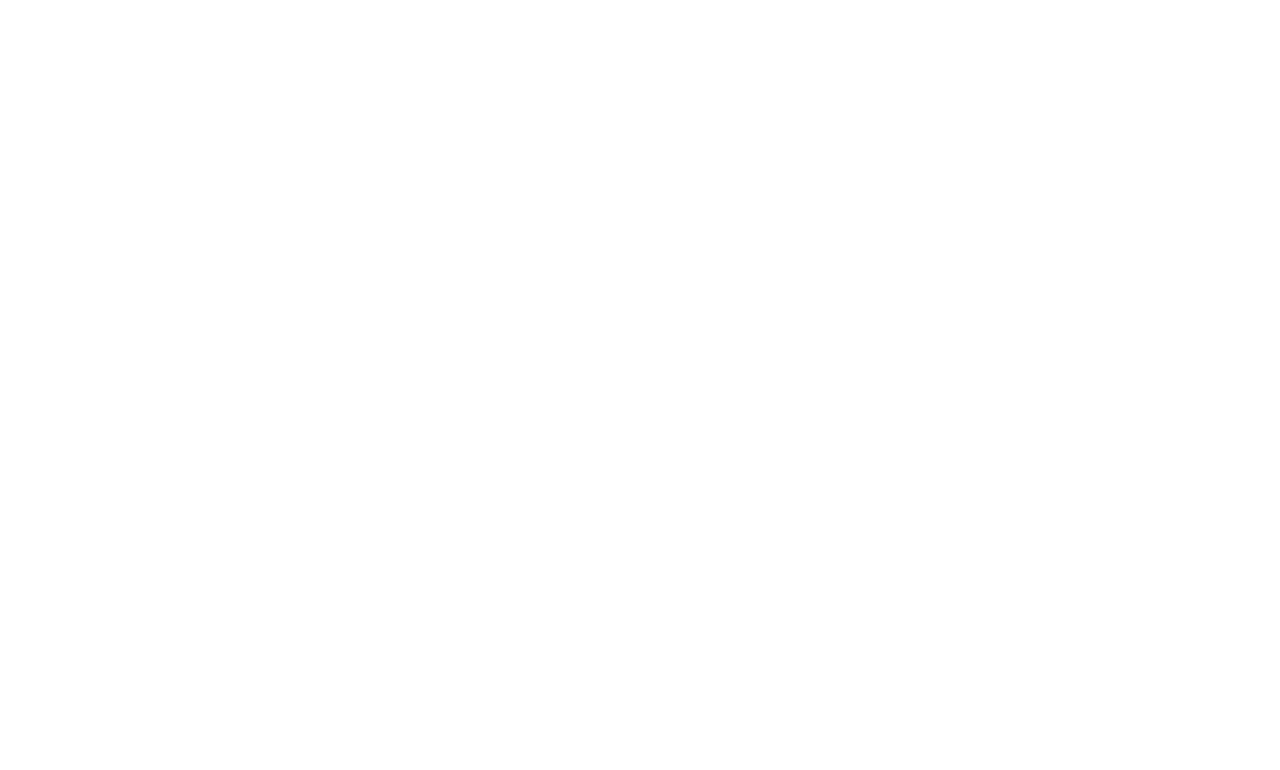
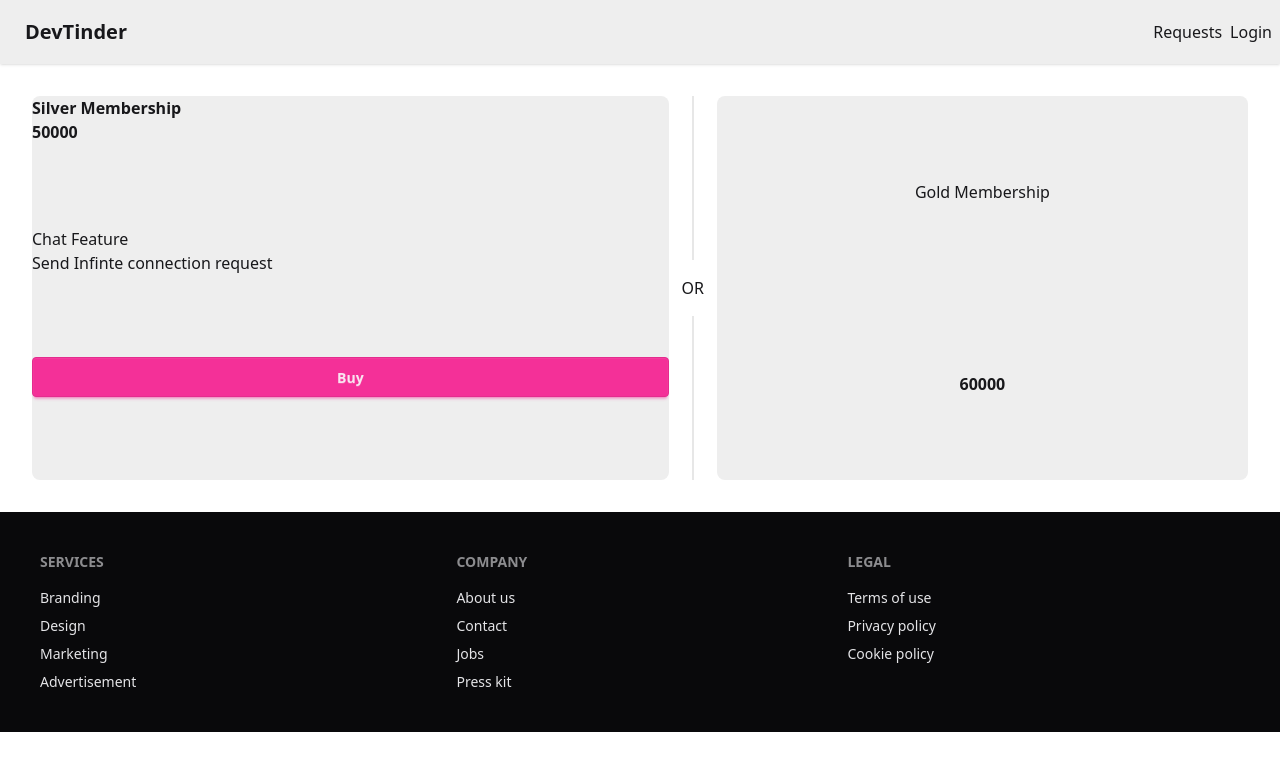
Before and after one commit to Athuldevan/DevTinder-Frontend, a React (Vite) app: page /premium in a window 1280 px wide. Before the commit this address had no page. Shown: the top 770 px of the page. Built offline with nearby package versions, Linux system fonts and the light colour scheme; no server answers.

Commit message:
feat : Payment integration using Razorpay

```diff
--- a/index.html
+++ b/index.html
@@ -1,13 +1,14 @@
-<!doctype html>
+<!DOCTYPE html>
 <html lang="en">
   <head>
     <meta charset="UTF-8" />
-    <link rel="icon" type="image/svg+xml" href="/vite.svg" />
+    <!-- <link rel="icon" type="image/svg+xml" href="/vite.svg" /> -->
     <meta name="viewport" content="width=device-width, initial-scale=1.0" />
-    <title>devtinder-client</title>
+    <title>DevTinder</title>
   </head>
   <body>
     <div id="root"></div>
+    <script src="https://checkout.razorpay.com/v1/checkout.js"></script>
     <script type="module" src="/src/main.jsx"></script>
   </body>
 </html>
--- a/src/App.tsx
+++ b/src/App.tsx
@@ -5,7 +5,7 @@
 import ConnectionsPage from "./features/connections/ConnectionsPage";
 import RequestPage from "./features/Requests/Pages/RequestPage";
 import SignupPage from "./features/Auth/SignupPage";
-import Toast from "./components/ui/Toast";
+import PremiumPage from "./features/premium/pages/premiumPage";
 const HomePage = lazy(() => import("./features/Home/HomePage"));
 const Loading = lazy(() => import("./components/ui/Loading"));
 const LoginPage = lazy(() => import("./features/Auth/LoginPage"));
@@ -24,10 +24,10 @@
               <Route path="/profile" element={<ProfilePage />} />
               <Route path="/connections" element={<ConnectionsPage />} />
               <Route path="/requests" element={<RequestPage />} />
+              <Route path="/premium" element={<PremiumPage />} />
             </Route>
           </Routes>
         </BrowserRouter>
-
       </Suspense>
     </>
   );
--- a/src/components/Feed/FeedCard.tsx
+++ b/src/components/Feed/FeedCard.tsx
@@ -18,16 +18,24 @@
 }
 
 export default function Feed({ user }: UserCardProps) {
+  console.log(user);
   const { mutation } = useFeedQuery();
   const { mutate, isPending } = mutation;
   if (isPending) return <Loading />;
+  if (!user) {
+    return (
+      <div className="flex justify-center items-center text-2xl text-gray-500">
+        <h6>You Visited all Users..<br/>No New Users Available right now.</h6>
+      </div>
+    );
+  }
   return (
     <>
       <div className="card bg-gray-900 w-96 shadow-2xl hover:shadow-3xl transition-all duration-500 border border-gray-700 rounded-3xl overflow-hidden">
         <figure className="relative">
           <img
             src={user.photoUrl || "/default-avatar.png"}
-            alt={user.firstName}
+            alt={user?.firstName}
             className="w-full h-72 object-contain"
           />
           <div className="absolute inset-0 bg-gradient-to-t from-gray-900/40 to-transparent"></div>
@@ -36,10 +44,12 @@
         <div className="card-body p-8">
           <div className="text-center mb-6">
             <h2 className="text-3xl font-bold text-white mb-2">
-              {`${user.firstName} ${user.lastName}`}
+              {`${user?.firstName} ${user?.lastName}`}
             </h2>
             <div className="flex justify-center items-center gap-4 text-sm text-gray-300">
-              <span className="bg-gray-800 px-3 py-1 rounded-full border border-gray-700">{user?.age || "N/A"} years</span>
+              <span className="bg-gray-800 px-3 py-1 rounded-full border border-gray-700">
+                {user?.age || "N/A"} years
+              </span>
               <span>•</span>
               <span>{user?.gender || "N/A"}</span>
             </div>
@@ -47,15 +57,17 @@
 
           <div className="bg-gray-800 rounded-2xl p-5 mb-6 border border-gray-700">
             <p className="text-gray-200 text-center leading-relaxed font-medium">
-              {user.about || "No bio available"}
+              {user?.about || "No bio available"}
             </p>
           </div>
 
-          {user.skills && user.skills.length > 0 && (
+          {user?.skills && user?.skills?.length > 0 && (
             <div className="mb-6">
-              <h3 className="font-semibold text-white mb-3 text-center text-sm uppercase tracking-wide">Expertise</h3>
+              <h3 className="font-semibold text-white mb-3 text-center text-sm uppercase tracking-wide">
+                Expertise
+              </h3>
               <div className="flex flex-wrap gap-2 justify-center">
-                {user.skills.map((skill, index) => (
+                {user?.skills.map((skill, index) => (
                   <span
                     key={index}
                     className="bg-gradient-to-r from-blue-500 to-purple-600 text-white px-4 py-2 rounded-full text-xs font-semibold shadow-lg"
--- a/src/components/NavBar/Navbar.jsx
+++ b/src/components/NavBar/Navbar.jsx
@@ -34,8 +34,6 @@
           <Link to="/login">Login</Link>
         </div>
 
-
-
         {user && (
           <div className="flex gap-8">
             <div className="dropdown dropdown-end mx-8 p-2">
@@ -65,6 +63,9 @@
                   <Link to="/connections">Connections</Link>
                 </li>
                 <li>
+                  <Link to="/Premium">Premium</Link>
+                </li>
+                <li>
                   <Link onClick={handleLogout}>Logout</Link>
                 </li>
               </ul>
--- /dev/null
+++ b/src/components/ui/PremiumCard.tsx
@@ -0,0 +1,67 @@
+import { axiosInstance } from "../../lib/axios";
+declare global {
+  interface Window {
+    Razorpay: any;
+  }
+}
+const PremiumCard = () => {
+  const handleBuyPremium = async function (plan: string, amount: number) {
+    try {
+      const { data } = await axiosInstance.post("/payment/create", {
+        plan,
+      });
+      console.log(data.data);
+      console.log(data.data.key_id)
+      const options = {
+        key: data.data.key_id,
+        amount: data.data.amount,
+        currency: "INR",
+        name: "Devtinder",
+        description: "Connect to other devloper",
+        order_id: data.data.orderId, // This is the order_id
+        prefill: {
+          name: data.data.notes.firstName,
+          email: data.data.email,
+          contact: "9999999999",
+        },
+        theme: {
+          color: "#F37254",
+        },
+      };
+      const rzp = new window.Razorpay(options);
+    rzp.open();
+
+    } catch (err: any) {
+      console.log(err.message);
+    }
+  };
+  return (
+    <div className=" p-8 flex w-full flex-col lg:flex-row">
+      <div className="card bg-base-300 rounded-box grid h-96 grow">
+        <h2 className="items-center d-flex justify-center">
+          <b>
+            Silver Membership <br />
+          </b>
+          <b>50000</b>
+        </h2>
+        <ul>
+          <li>Chat Feature</li>
+          <li>Send Infinte connection request</li>
+        </ul>
+        <button
+          onClick={() => handleBuyPremium("premium", 60000)}
+          className="btn btn-secondary"
+        >
+          Buy
+        </button>
+      </div>
+      <div className="divider lg:divider-horizontal">OR</div>
+      <div className="card bg-base-300 rounded-box grid h-96 grow place-items-center">
+        Gold Membership
+        <b>60000</b>
+      </div>
+    </div>
+  );
+};
+
+export default PremiumCard;
--- /dev/null
+++ b/src/features/premium/pages/premiumPage.tsx
@@ -0,0 +1,11 @@
+import PremiumCard from "../../../components/ui/PremiumCard";
+
+const PremiumPage = () => {
+  return (
+    <div>
+      <PremiumCard />
+    </div>
+  );
+};
+
+export default PremiumPage;
```
